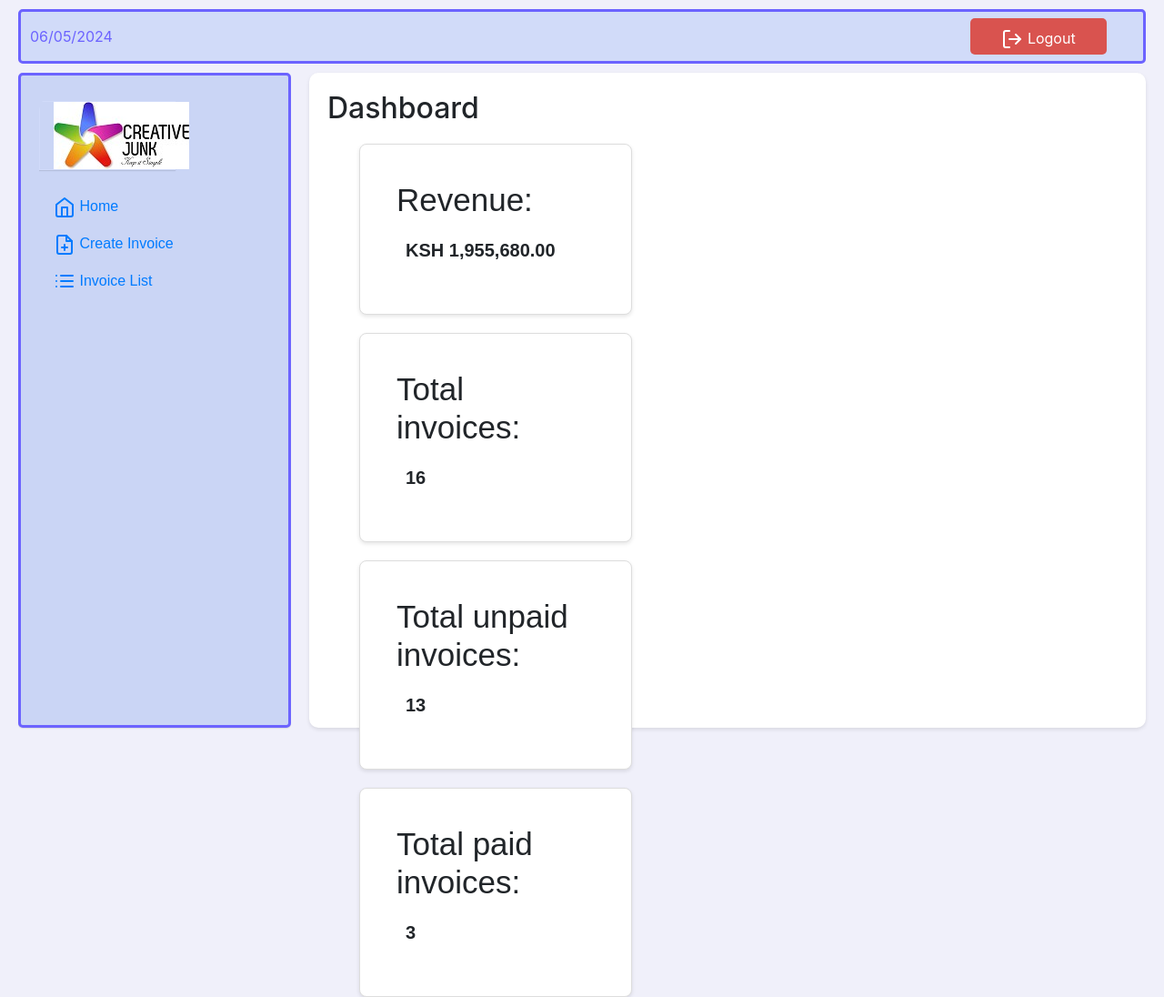
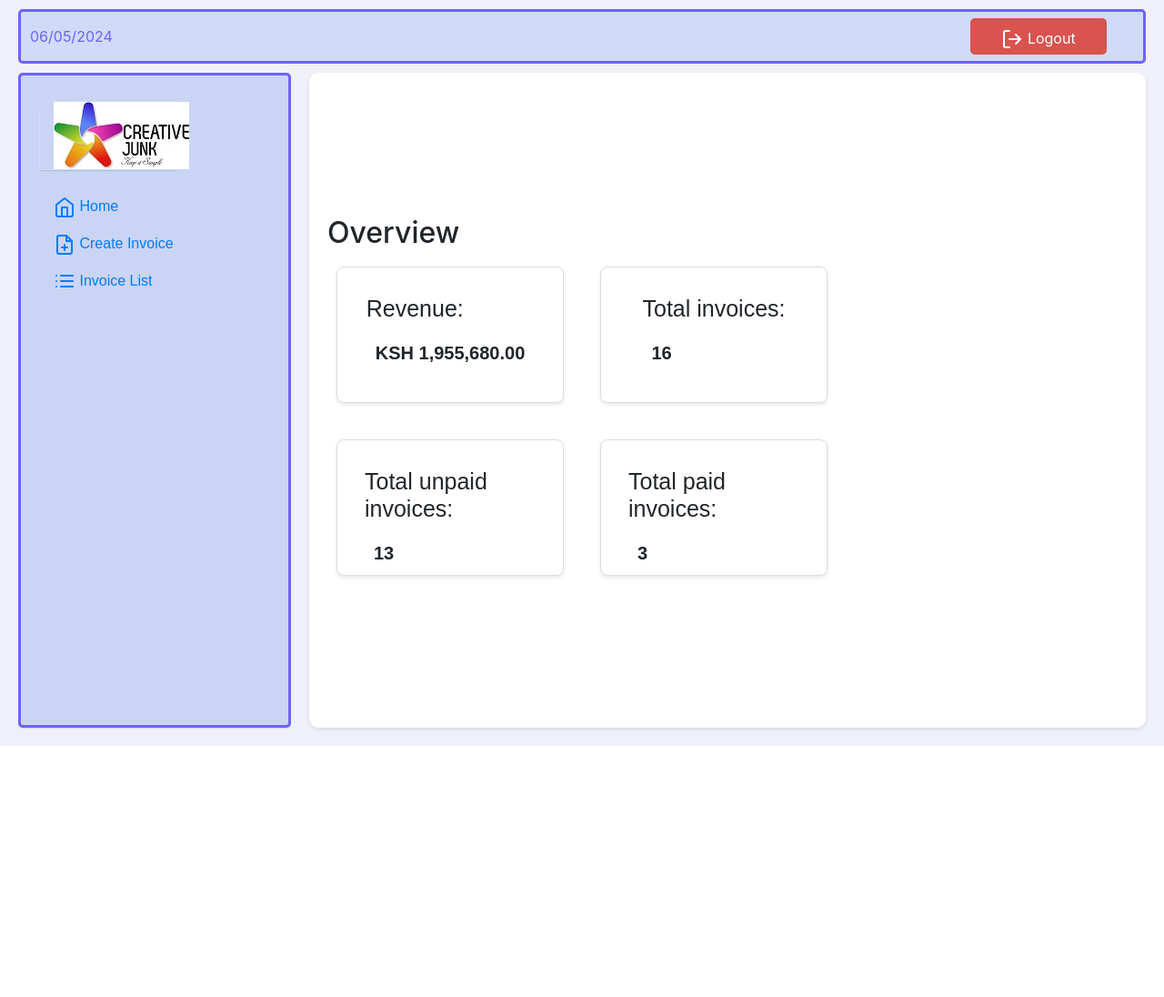
Before and after one commit to allan-nganga/django_invoice_generator, a Django app: page /dashboard/ in a window 1280 px wide. Shown: the whole page at 91% size. After the commit the page ends 820 px from the top, so only its background shows below. Run offline with Django 5.2, Linux system fonts and the light colour scheme; a user stored in the database is signed in; data comes from the database, SQL or seed files in the repository; both versions use the stored data as it was after the commit; some libraries are stand-ins or nearby versions.

Commit message:
Added content to dashboard

```diff
--- a/invoice_generator/urls.py
+++ b/invoice_generator/urls.py
@@ -23,4 +23,4 @@ urlpatterns = [
     path('admin/', admin.site.urls),
     path('', include(('login.urls', 'login'), 'login')),
     path('',include(('invoicing_app.urls', 'invoicing_app'),'invoicing_app')),
-]+ static(settings.STATIC_URL)
+]+ static(settings.STATIC_URL, document_root=settings.STATIC_ROOT)
--- a/login/static/invoice/dashboard.css
+++ b/login/static/invoice/dashboard.css
@@ -6,22 +6,43 @@
     padding: 20px;
     width: 100%;
     height: 90vh;
+    display: flex;
+    justify-content: center;
+    align-items: flex-start;
+    flex-direction: column;
+}
+
+
+.dashboard-grid {
+    display: grid;
+    grid-template-columns: 1fr 1fr;
+    grid-template-rows: 1fr 1fr;
+    gap: 20px; /* Adjust the gap between the cards */
+    width: 100%; /* Adjust as needed to control the overall size */
+    height: 100%; /* Adjust as needed to control the overall size */
+    box-sizing: border-box;
+    border-radius: 5px;
 }
 
 .card {
+    display: flex;
+    align-items: center;
+    justify-content: center;
+    aspect-ratio: 1;
     background-color: #fff;
-    padding: 20px;
+    padding: 10px;
     border: 1px solid #ddd;
     border-radius: 8px;
     box-shadow: 0 2px 4px rgba(0, 0, 0, 0.1);
-    width: 300px;
-    margin: 20px;
+    margin: 10px;
     /* Set a fixed width for the cards */
+    height: 150px;
+    width: 250px;
 }
 
 .card-title {
     font-family: Arial, Helvetica, sans-serif;
-    font-size: 35px;
+    font-size: 25px;
 }
 
 .card h2 {
--- a/login/templates/invoice/dashboard.html
+++ b/login/templates/invoice/dashboard.html
@@ -4,7 +4,7 @@
 
 {% block css %}
 {% load static %}
-    <link rel="stylesheet" href="{% static 'invoice/dashboard.css' %}">
+    <link rel="stylesheet" href="{% static 'invoice/dashboard.css' %}?{% now 'U' %}">
 {% endblock %}
 
 {% load humanize %}
@@ -12,36 +12,30 @@
 <div class="container">
     <!-- Main content goes here -->
     <div class="header">
-        <h1 class="h2">Dashboard</h1>
+        <h1 class="h2">Overview</h1>
     </div>
     <!-- Main content goes here -->
     <div class="body">
         <section class="overview">
-            <div class="col-md-6">
+            <div class="dashboard-grid">
                 <div class="card">
                     <div class="card-body">
                         <h5 class="card-title">Revenue:</h5>
                         <h2>KSH {{ total_amount | floatformat:2|intcomma }}</h2>
                     </div>
                 </div>
-            </div>
-            <div class="col-md-6">
                 <div class="card">
                     <div class="card-body">
                         <h5 class="card-title">Total invoices:</h5>
                         <h2>{{ total_invoices }}</h2>
                     </div>
                 </div>
-            </div>
-            <div class="col-md-6">
                 <div class="card">
                     <div class="card-body">
                         <h5 class="card-title">Total unpaid invoices:</h5>
                         <h2>{{ total_unpaid_invoices }}</h2>
                     </div>
                 </div>
-            </div>
-            <div class="col-md-6">
                 <div class="card">
                     <div class="card-body">
                         <h5 class="card-title">Total paid invoices:</h5>
```
Also changed, not shown: db.sqlite3.
